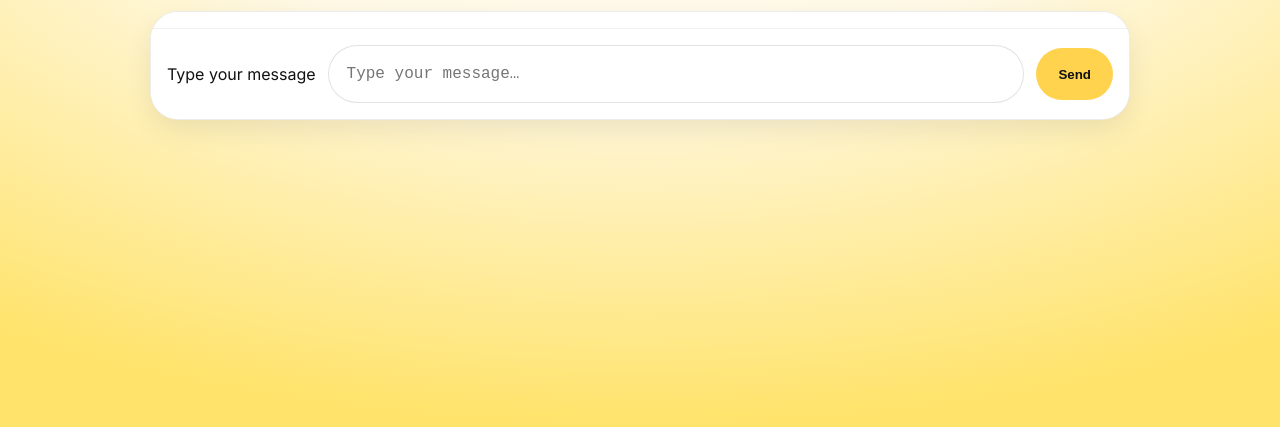
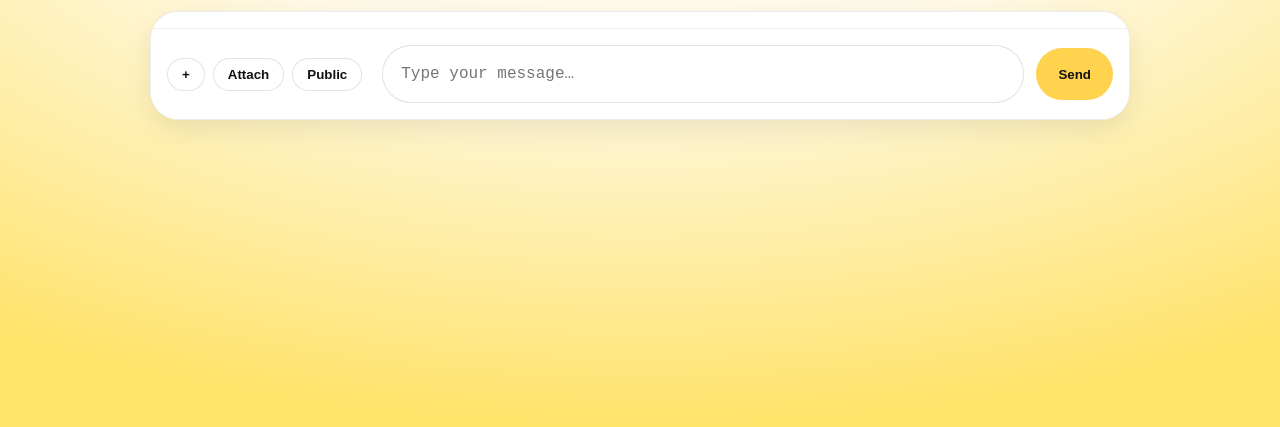
Before and after one commit to runmasteryking/Chat, a website with bundled scripts: page index.html in a window 1280 px wide. Shown: the part 257-684 px from the top of the page. Built offline with nearby package versions, Linux system fonts and the light colour scheme; no server answers.

Commit message:
Update index.html

```diff
--- a/index.html
+++ b/index.html
@@ -13,7 +13,7 @@
 </head>
 <body>
 
-  <!-- HEADER -->
+  <!-- HEADER (transparent, ligger ovanpå bakgrunden) -->
   <header>
     <div class="brand">
       <img src="logo.png" alt="Run Mastery logo" class="brand-logo" />
@@ -38,12 +38,19 @@
 
     <!-- Chat container (centrerad likt Lovable) -->
     <section class="chat-container" aria-label="Conversation">
-      <!-- Ta bort inline-display:none så den syns direkt. Om din JS ska styra visning, gör det där. -->
       <div id="chat-wrapper">
+        <!-- Meddelanden (behåll tomt initialt) -->
         <div id="messages" aria-live="polite" aria-atomic="false"></div>
 
+        <!-- Input-område -->
         <div id="input-area">
-          <label for="userInput" class="sr-only">Type your message</label>
+          <!-- Liten verktygsrad som i Lovable -->
+          <div class="input-actions" style="display:flex;align-items:center;gap:8px;margin-right:8px;">
+            <button class="option-button" type="button" id="newThreadBtn" title="New">+</button>
+            <button class="option-button" type="button" id="attachBtn" title="Attach">Attach</button>
+            <button class="option-button" type="button" id="visibilityBtn" title="Visibility">Public</button>
+          </div>
+
           <textarea
             id="userInput"
             placeholder="Type your message…"
@@ -52,6 +59,7 @@
             onkeydown="handleKey(event)"
             aria-label="Message input"
           ></textarea>
+
           <button id="sendBtn" type="button" aria-label="Send message">Send</button>
         </div>
       </div>
```
